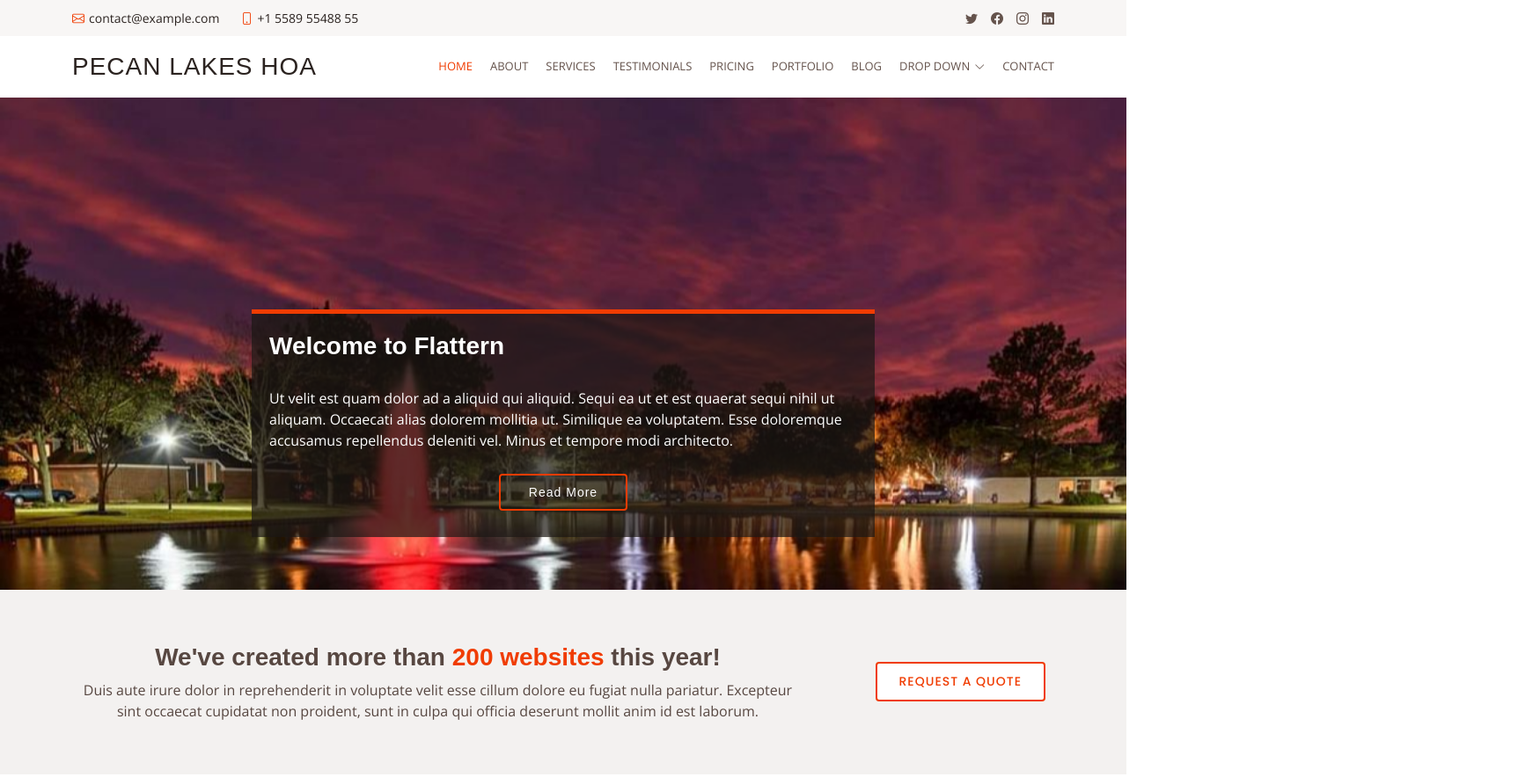
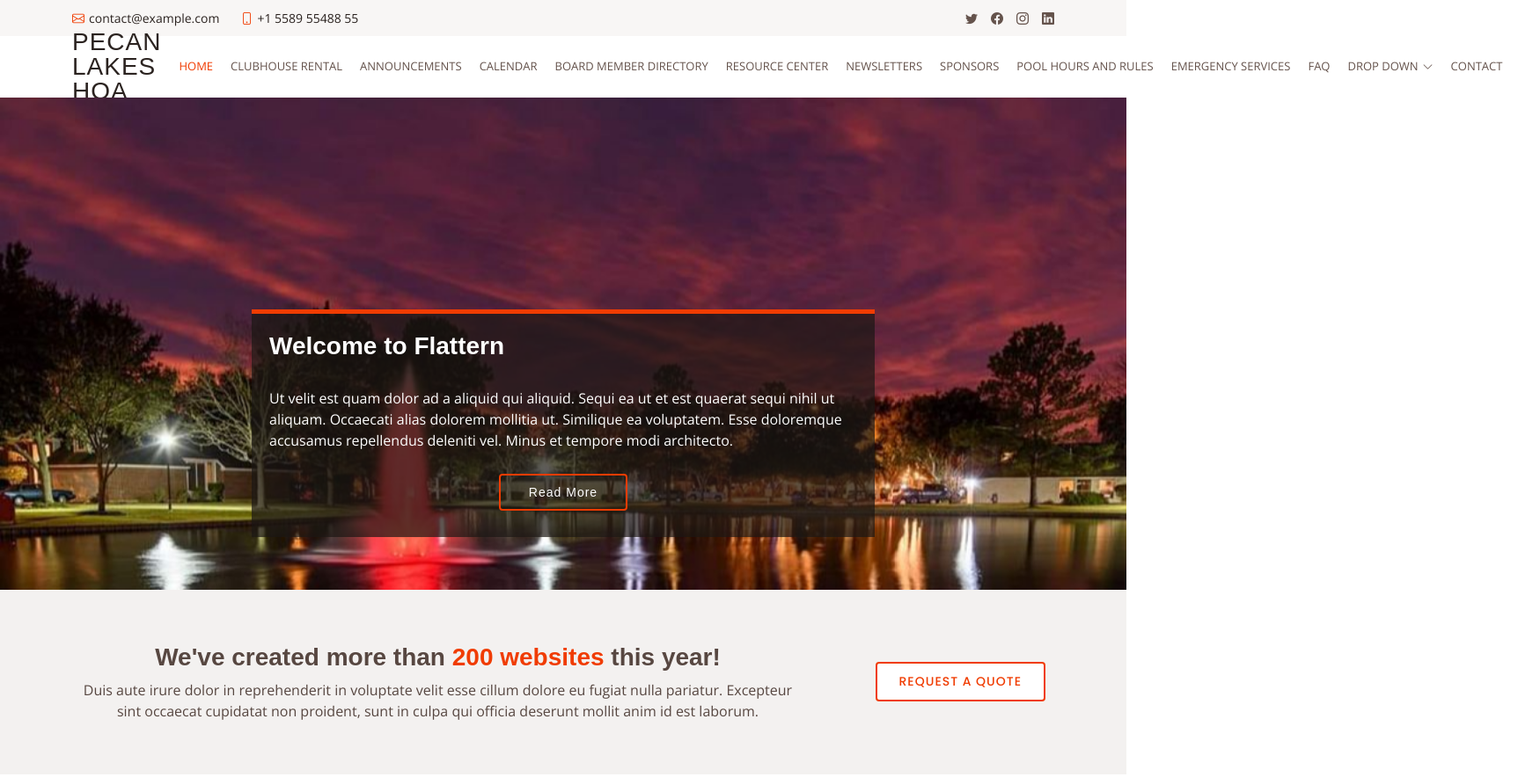
Before and after one commit to adamrodgrs/pl-hoa, a plain HTML site: page index.html in a window 1280 px wide. Shown: the top 884 px of the page at 88% size, 1725 px wide, since content can reach past the window. Drawn offline with nearby package versions, Linux system fonts and the light colour scheme; a web font is replaced by a local one.

Commit message:
Navigation

```diff
--- a/index.html
+++ b/index.html
@@ -67,12 +67,16 @@
       <nav id="navbar" class="navbar">
         <ul>
           <li><a class="active" href="index.html">Home</a></li>
-          <li><a href="about.html">About</a></li>
-          <li><a href="services.html">Services</a></li>
-          <li><a href="testimonials.html">Testimonials</a></li>
-          <li><a href="pricing.html">Pricing</a></li>
-          <li><a href="portfolio.html">Portfolio</a></li>
-          <li><a href="blog.html">Blog</a></li>
+          <li><a href="about.html">Clubhouse Rental</a></li>
+          <li><a href="services.html">Announcements</a></li>
+          <li><a href="testimonials.html">Calendar</a></li>
+          <li><a href="pricing.html">Board Member Directory</a></li>
+          <li><a href="portfolio.html">Resource Center</a></li>
+          <li><a href="blog.html">Newsletters</a></li>
+          <li><a href="testimonials.html">Sponsors</a></li>
+          <li><a href="pricing.html">Pool Hours and Rules</a></li>
+          <li><a href="portfolio.html">Emergency Services</a></li>
+          <li><a href="blog.html">FAQ</a></li>
           <li class="dropdown"><a href="#"><span>Drop Down</span> <i class="bi bi-chevron-down"></i></a>
             <ul>
               <li><a href="#">Drop Down 1</a></li>
```
